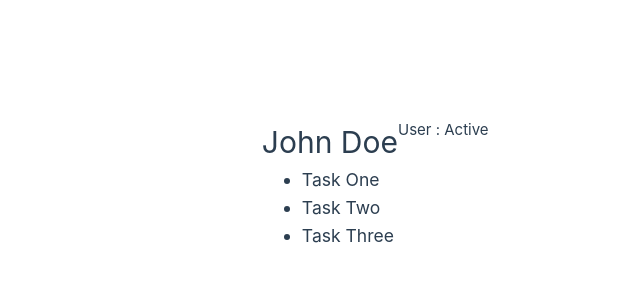
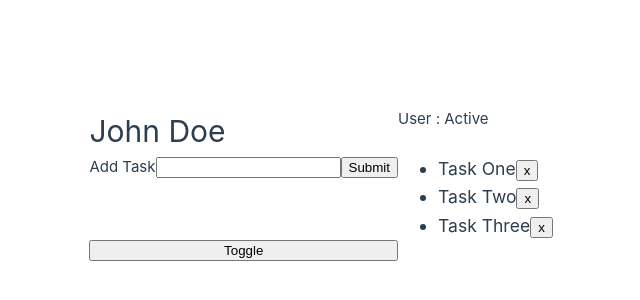
Before and after one commit to NikNT/MyPracticeCodes, a Vue app in the folder 2.VueCrash/: page / in a window 1280 px wide. Shown: the part 216-516 px from the top of the page, without its empty margins (242-882 px from the left). Built offline with nearby package versions, Linux system fonts and the light colour scheme; no server answers; the HTML template or start-up script is replaced by a standard one.

Commit message:
2. Vue - Basics, Options-Composition

```diff
--- a/2.VueCrash/src/App.vue
+++ b/2.VueCrash/src/App.vue
@@ -4,23 +4,82 @@
   <p v-else-if="status === 'pending'">User : Pending</p>
   <p v-else>User : Inactive</p>
 
+  <form @submit.prevent="addTask">
+    <label for="newTask">Add Task</label>
+    <input type="text" id="newTask" name="newTask" v-model="newTask" />
+    <button type="submit">Submit</button>
+  </form>
+
   <h3>
     <ul>
-      <li v-for="task in tasks" :key="task">{{ task }}</li>
+      <li v-for="(task, index) in tasks" :key="task">
+        <span>{{ task }}</span>
+        <button @click="deleteTask(index)">x</button>
+      </li>
     </ul>
   </h3>
+  <button @click="toggleStatus">Toggle</button>
 </template>
 
-<script>
+<!-- <script>
+import { ref } from "vue";
 export default {
-  data() {
-    return {
-      name: "John Doe",
-      status: "active",
-      tasks: ["Task One", "Task Two", "Task Three"],
+  setup() {
+    const name = ref("John Doe");
+    const status = ref("active");
+    const tasks = ref(["Task One", "Task Two", "Task Three"]);
+
+    const toggleStatus = () => {
+      if (status.value === "active") {
+        status.value = "pending";
+      } else if (status.value === "pending") {
+        status.value = "inactive";
+      } else {
+        status.value = "active";
+      }
     };
+
+    return { name, status, tasks, toggleStatus };
   },
 };
+</script> -->
+
+<script setup>
+import { ref, onMounted } from "vue";
+const name = ref("John Doe");
+const status = ref("active");
+const tasks = ref(["Task One", "Task Two", "Task Three"]);
+const newTask = ref("");
+
+const toggleStatus = () => {
+  if (status.value === "active") {
+    status.value = "pending";
+  } else if (status.value === "pending") {
+    status.value = "inactive";
+  } else {
+    status.value = "active";
+  }
+};
+
+const addTask = () => {
+  if (newTask.value.trim() !== "") {
+    tasks.value.push(newTask.value);
+    newTask.value = "";
+  }
+};
+
+const deleteTask = (index) => {
+  tasks.value.splice(index, 1);
+};
+
+onMounted(async () => {
+  try {
+    const response = await fetch("https://jsonplaceholder.typicode.com/todos");
+    const data = await response.json();
+
+    tasks.value = data.map((task) => task.title);
+  } catch (error) {
+    console.error(`Error fetching tasks : ${error}`);
+  }
+});
 </script>
-
-<style scoped></style>
```
Also changed, not shown: 2.VueCrash/src/App2.vue (added, +41 -0 lines).
